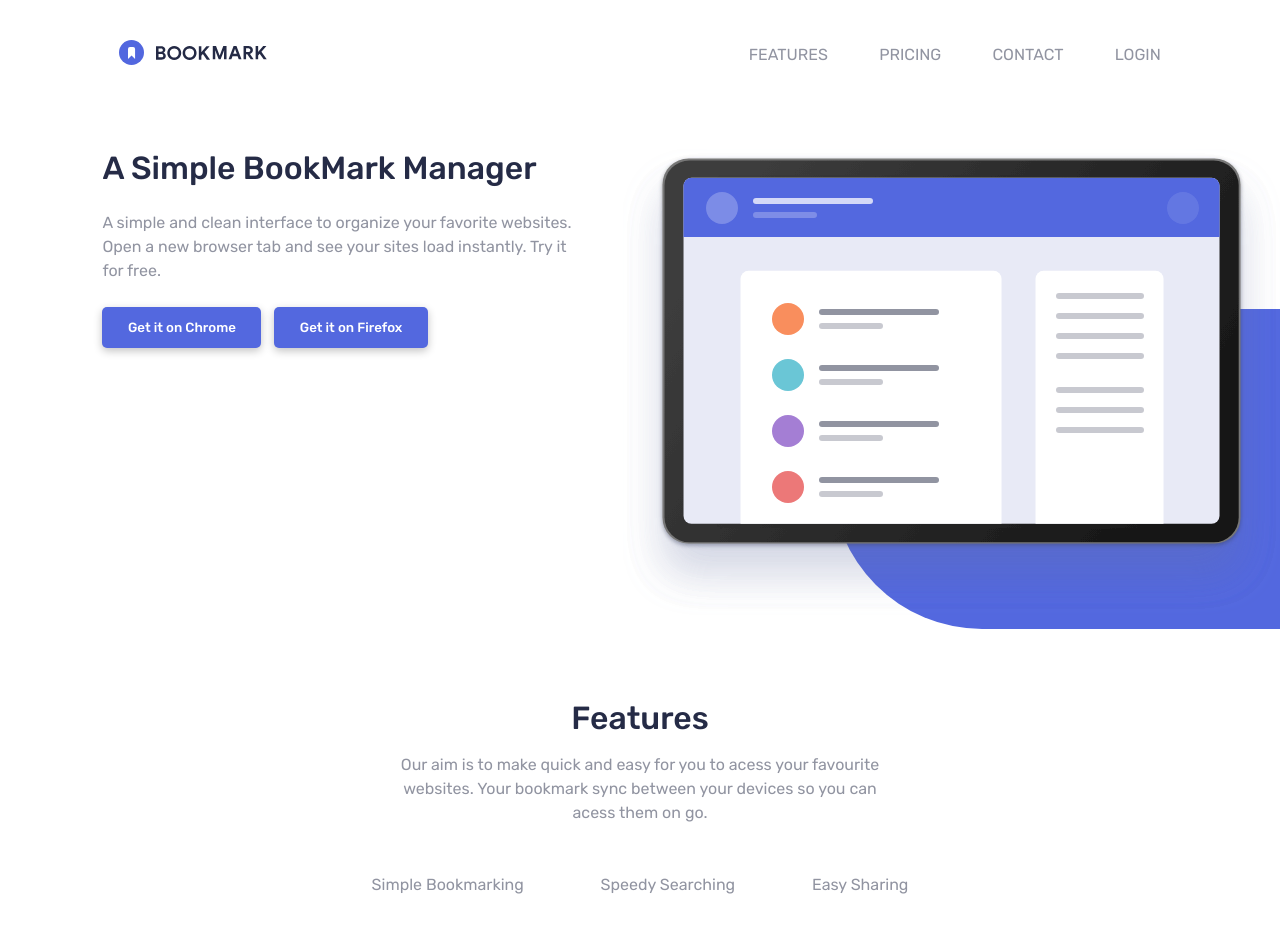
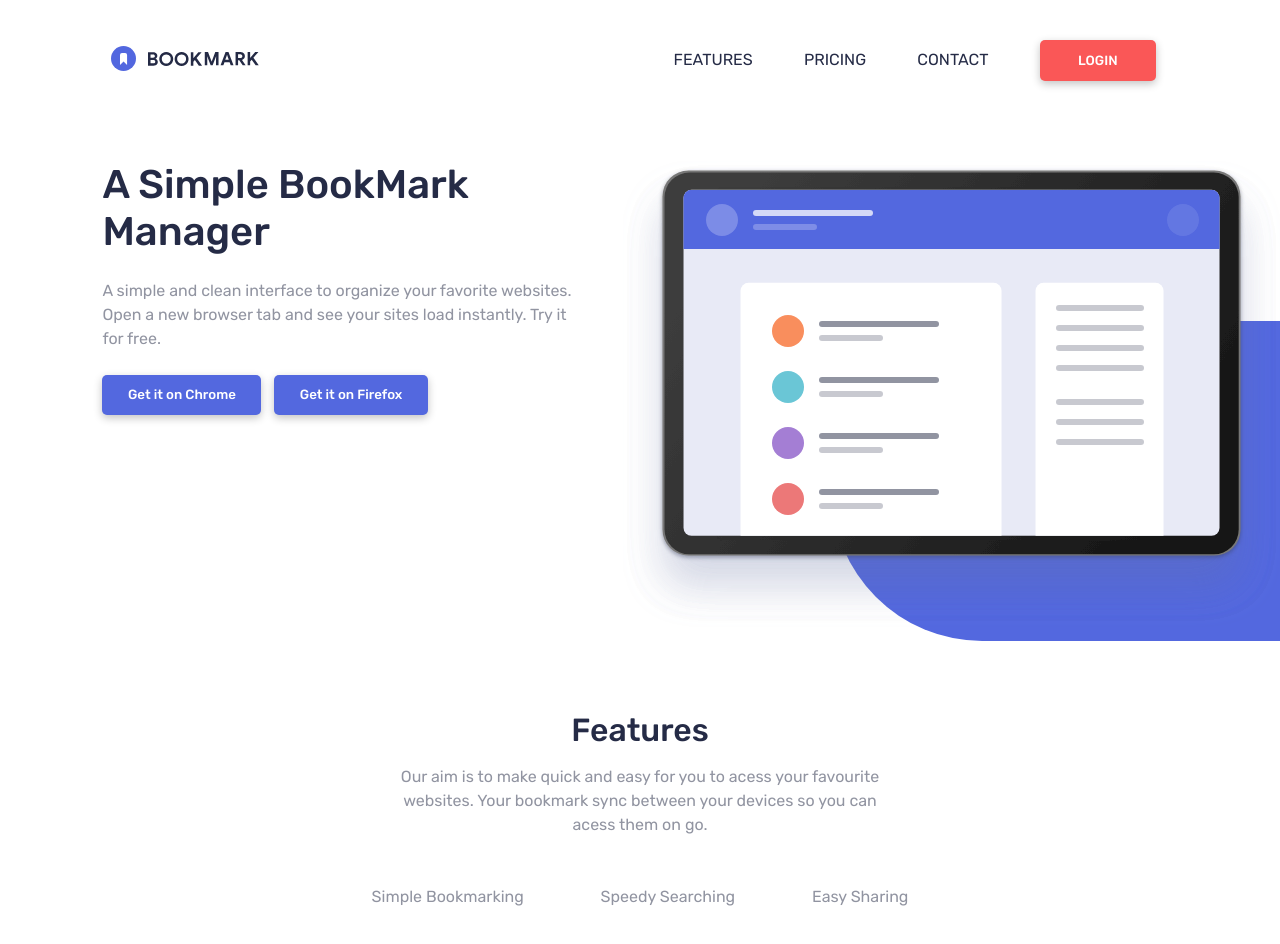
Before and after one commit to matheush9/bookmark-page-nextjs, a Next.js app: page / in a window 1280 px wide. Shown: the top 944 px of the page. Built offline with nearby package versions, Linux system fonts and the light colour scheme.

Commit message:
Topbar, h1, correçoes; cores, tamanho

```diff
--- a/src/components/Hero/hero.module.scss
+++ b/src/components/Hero/hero.module.scss
@@ -14,6 +14,9 @@
       margin-right: 1vw;
     }
   }
+  h1 {
+    font-size: 2.5rem;
+  }
   p {
     margin: 3vh 0;
   }
@@ -21,6 +24,7 @@
 
 .container {
   position: relative;
+
 
   .blueBg {
     background-color: $soft-blue;
--- a/src/components/Topbar/index.jsx
+++ b/src/components/Topbar/index.jsx
@@ -12,7 +12,7 @@ export default function Topbar() {
           <p>FEATURES</p>
           <p>PRICING</p>
           <p>CONTACT</p>
-          <p className={styles.login}>LOGIN</p>
+          <button>LOGIN</button>
         </div>
       </div>
     </div>
--- a/src/components/Topbar/topbar.module.scss
+++ b/src/components/Topbar/topbar.module.scss
@@ -1,19 +1,29 @@
+@import "/src/styles/cores.scss";
 .component {
   .logo {
     margin-right: 15vw;
+    align-self: center;
   }
   .topbar {
     margin-top: 5vh;
     display: flex;
     justify-content: space-around;
     font-size: 1rem;
+
   }
   .navbarDesktop {
     display: flex;
     align-items: center;
 
     p {
-      margin-left: 4vw;
+      margin-right: 4vw;
+      color: $dark-blue;
+    }
+
+    button {
+      background-color: $soft-red;
+      font-weight: 500;
+      padding: 1vw 3vw;
     }
   }
 }
```
